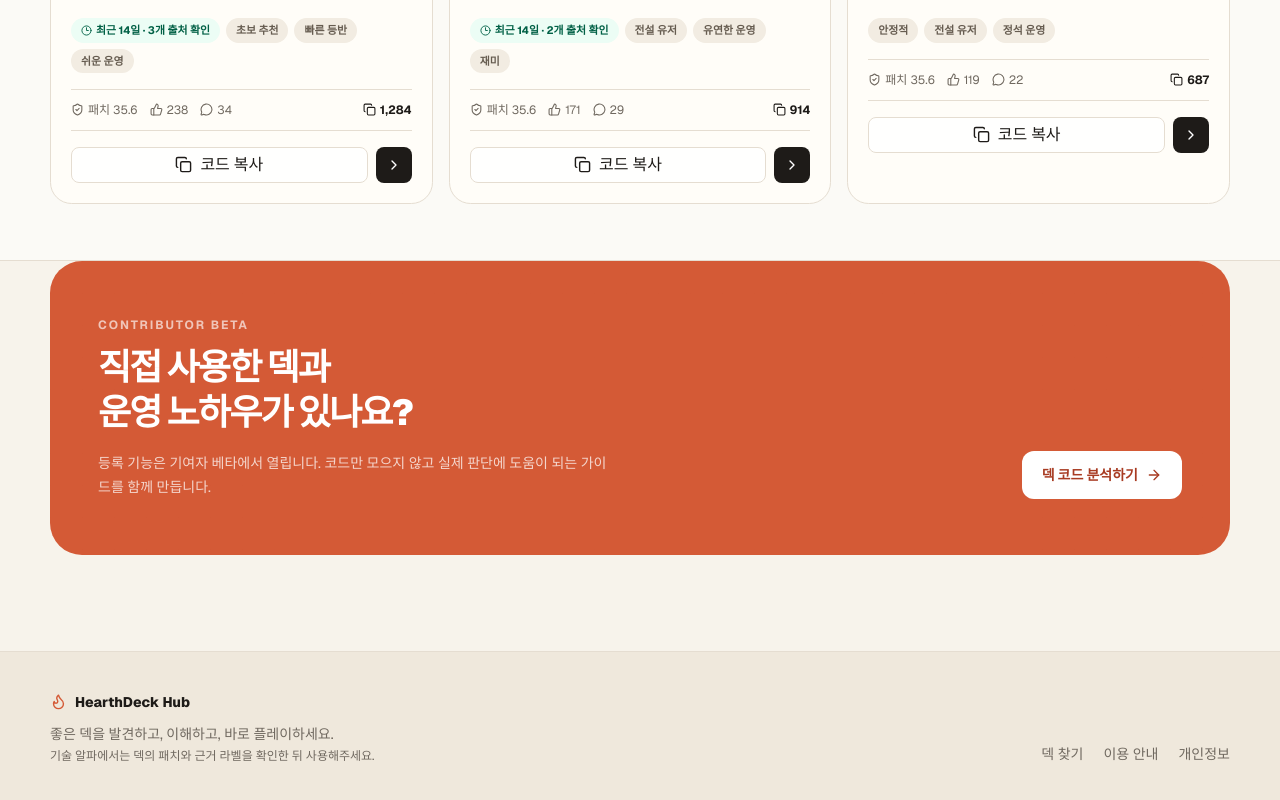
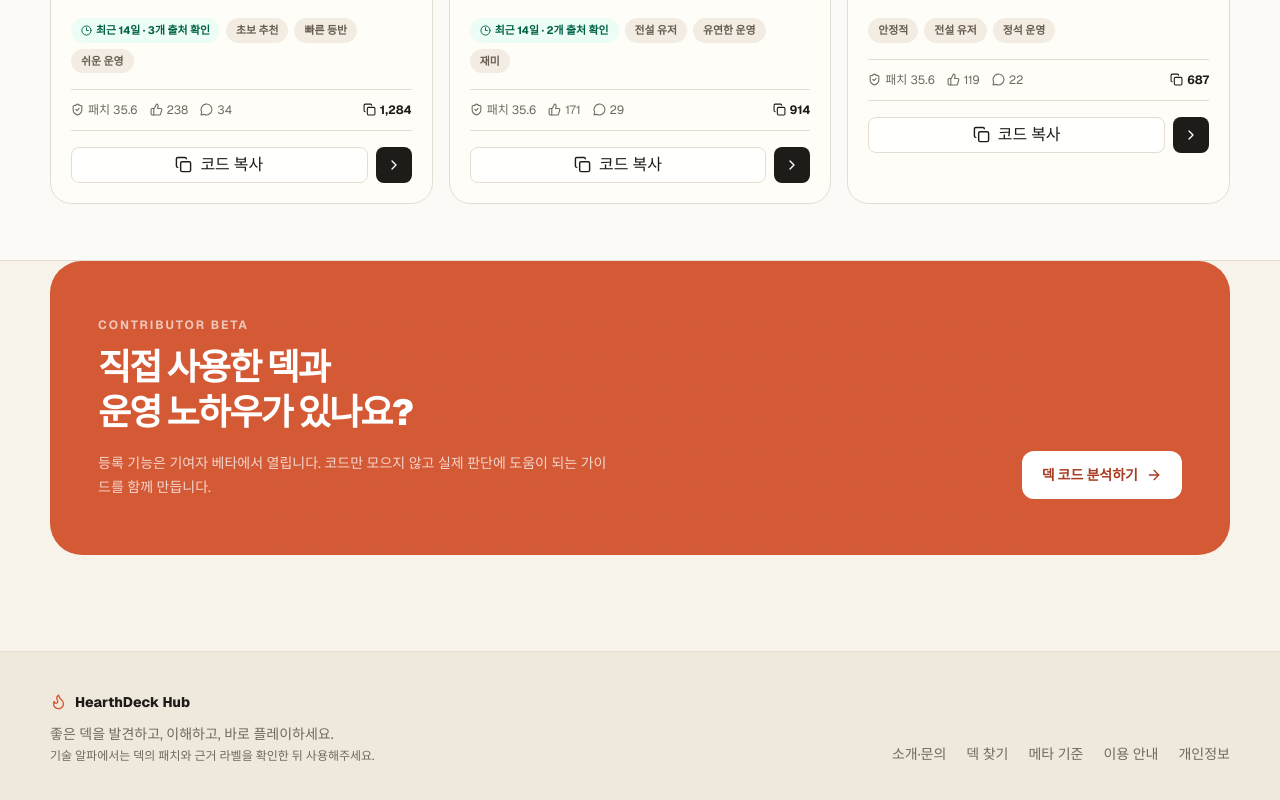
Before and after one commit to ppkuk0416/heartinternet, a Next.js app: page / in a window 1280 px wide. Shown: the part 3495-4295 px from the top of the page. Built offline with nearby package versions, Linux system fonts and the light colour scheme; no server answers.

Commit message:
Expose about and meta pages in footer

```diff
--- a/src/components/layout/site-footer.tsx
+++ b/src/components/layout/site-footer.tsx
@@ -15,9 +15,15 @@ export function SiteFooter() {
             기술 알파에서는 덱의 패치와 근거 라벨을 확인한 뒤 사용해주세요.
           </p>
         </div>
-        <div className="flex gap-5">
+        <div className="flex flex-wrap gap-x-5 gap-y-2">
+          <Link href="/about" className="hover:text-[var(--ink)]">
+            소개·문의
+          </Link>
           <Link href="/decks" className="hover:text-[var(--ink)]">
             덱 찾기
+          </Link>
+          <Link href="/meta" className="hover:text-[var(--ink)]">
+            메타 기준
           </Link>
           <Link href="/rules" className="hover:text-[var(--ink)]">
             이용 안내
```
